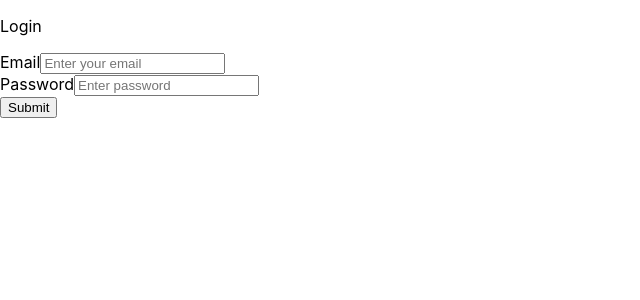
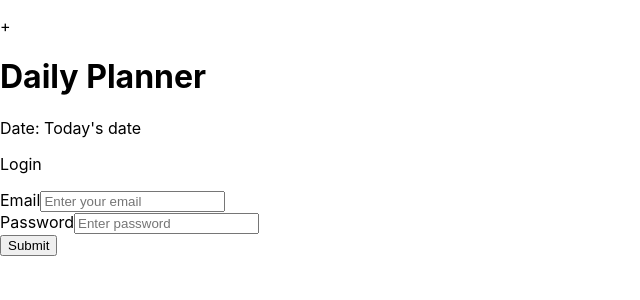
Before and after one commit to alvinwchou/priority-planner, a React (Create React App) app: page /login in a window 1280 px wide. Shown: the top 300 px of the page, without its empty margins (0-640 px from the left). Built offline with nearby package versions, Linux system fonts and the light colour scheme; no server answers.

Commit message:
docs: :construction: added a header and routing between all 3 pages

```diff
--- a/src/App.js
+++ b/src/App.js
@@ -1,19 +1,42 @@
-import React from "react";
+import { onAuthStateChanged } from "firebase/auth";
+import React, { useEffect, useState } from "react";
 import { BrowserRouter as Router, Routes, Route } from "react-router-dom";
+import Header from "./components/Header";
+import { auth } from "./features/firebase/FirebaseConfig";
 import Dashboard from "./pages/Dashboard";
 import Login from "./pages/Login";
 import Register from "./pages/Register";
 
 function App() {
+    const [user, setUser] = useState({});
+
+    useEffect(() => {
+        // check if there is a user logged in, if so update state else clear state
+        onAuthStateChanged(auth, (currentUser) => {
+            console.log(currentUser);
+            if (currentUser) {
+                setUser(currentUser);
+            } else {
+                setUser({});
+            }
+        });
+    }, []);
+
+    // reset state after user has been logged out
+    const logoutUser = () => {
+        setUser({});
+    };
+
     return (
         <>
             <Router>
                 <div className="App">
-                  <Routes>
-                    <Route path="/" element={<Dashboard />} />
-                    <Route path="/login" element={<Login />} />
-                    <Route path="/register" element={<Register />} />
-                  </Routes>
+                    <Header logoutUser={logoutUser} />
+                    <Routes>
+                        <Route path="/" element={<Dashboard user={user} />} />
+                        <Route path="/login" element={<Login />} />
+                        <Route path="/register" element={<Register />} />
+                    </Routes>
                 </div>
             </Router>
         </>
--- /dev/null
+++ b/src/components/Header.jsx
@@ -0,0 +1,22 @@
+import { signOut } from "firebase/auth";
+import { useNavigate } from "react-router-dom";
+import { auth } from "../features/firebase/FirebaseConfig";
+
+const Header = ({ logoutUser }) => {
+    const navigate = useNavigate();
+
+    const handleClick = () => {
+        logoutUser();
+        signOut(auth).then(() => navigate("/login"));
+    };
+
+    return (
+        <div className="header">
+            <p onClick={handleClick}>+</p>
+            <h1>Daily Planner</h1>
+            <p>Date: Today's date</p>
+        </div>
+    );
+};
+
+export default Header;
--- a/src/pages/Dashboard.jsx
+++ b/src/pages/Dashboard.jsx
@@ -1,9 +1,22 @@
 // This will be our dashboard where uses can plan their task after login
 
-const Dashboard = () => {
+import { useEffect } from "react";
+import { useNavigate } from "react-router-dom";
+
+const Dashboard = ({ user }) => {
+    const navigate = useNavigate();
+
+    // check if there is a user logged in, if not nav to login page
+    useEffect(() => {
+        if (!user) {
+            navigate('/login');
+        }
+    }, []);
+
     return (
         <div className="dashboard">
             <p>Dashboard</p>
+            <p>welcome {user.email}</p>
         </div>
     );
 };
```
